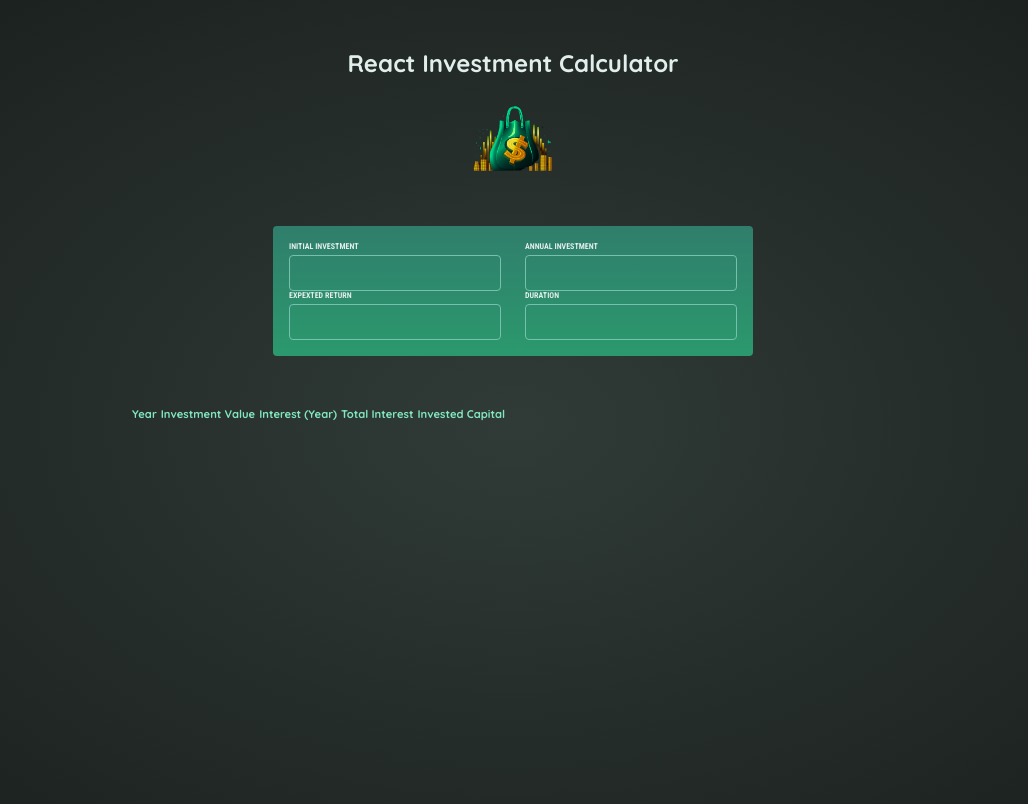
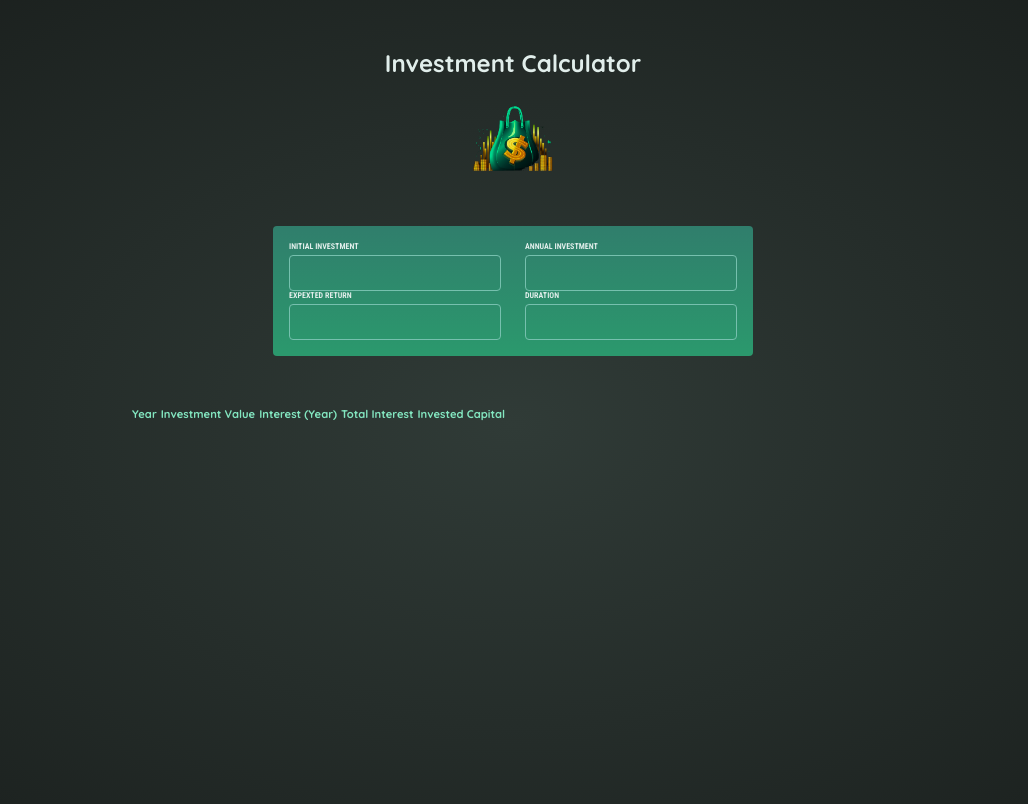
Before and after one commit to kyddaniel/investment-calculator, a React (Vite) app: page / in a window 1280 px wide. Shown: the top 804 px of the page, without its empty margins (127-1155 px from the left). Built offline with nearby package versions, Linux system fonts and the light colour scheme.

Commit message:
Updated header component

```diff
--- a/src/App.jsx
+++ b/src/App.jsx
@@ -43,9 +43,7 @@ function App() {
 
   return (
     <main>
-      <div id="header">
-        <Header/>
-      </div>
+      <Header/>
       <div id="user-input">
         <Parameters
           initialData={ DATA }
--- a/src/components/Header.jsx
+++ b/src/components/Header.jsx
@@ -1,8 +1,10 @@
+import logo from "../assets/investment-calculator-logo.png";
+
 export default function Header() {
     return (
-        <>
-         <h1>React Investment Calculator</h1>
-         <img src="src/assets/investment-calculator-logo.png" />
-        </>
+        <header id="header">
+            <h1>Investment Calculator</h1>
+            <img src={ logo } alt="Logo of the application" />
+        </header>
     );
 }
```
